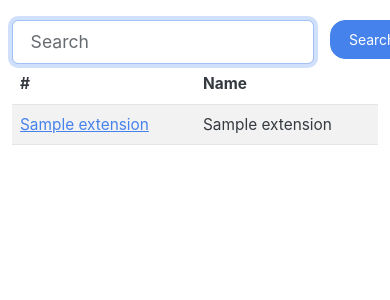
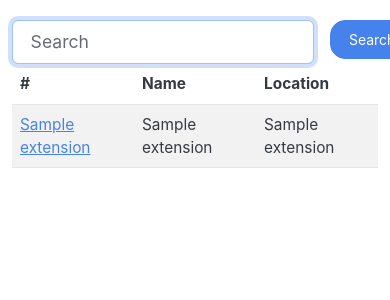
Before and after one commit to olell/uURU, a Python web app: template templates/phonebook.j2.html in a window 390 px wide; the page is wider, and only the part inside the window is pictured. Shown: the part 59-359 px from the top of that part. Run offline with Jinja, Linux system fonts and the light colour scheme; the template is opened without the code that fills it: most values are stand-ins (such as "Sample title", 1, 10 or a date in 2020).

Commit message:
✨ show location in phonebook

```diff
--- a/templates/phonebook.j2.html
+++ b/templates/phonebook.j2.html
@@ -8,18 +8,7 @@
         name="query"
         value="{% if query is not none %}{{ query }}{% endif %}"
         placeholder="Search"
-        {%
-        if
-        query
-        is
-        not
-        none
-        and
-        query
-        !=""
-        %}autofocus{%
-        endif
-        %}
+        {% if query is not none and query !="" %}autofocus{% endif %}
       />
     </div>
     <div class="col-2">
@@ -31,6 +20,7 @@
       <tr>
         <th scope="col">#</th>
         <th scope="col">Name</th>
+        <th scope="col">Location</th>
         {% if user is defined and user.role == 'admin' %}
         <th scope="col">Public</th>
         <th scope="col">Created By</th>
@@ -44,6 +34,7 @@
           <a href="tel:{{ extension.extension }}">{{ extension.extension }}</a>
         </td>
         <td>{{ extension.name }}</td>
+        <td>{{ extension.location_name }}</td>
         {% if user is defined and user.role == 'admin' %}
         <td>{% if not extension.public %} Not Public{% endif %}</td>
         <td>{{ extension.user.username }}</td>
```
